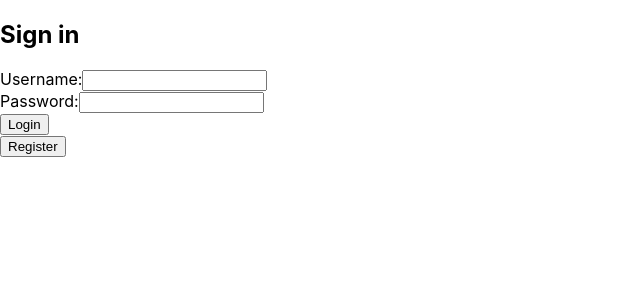
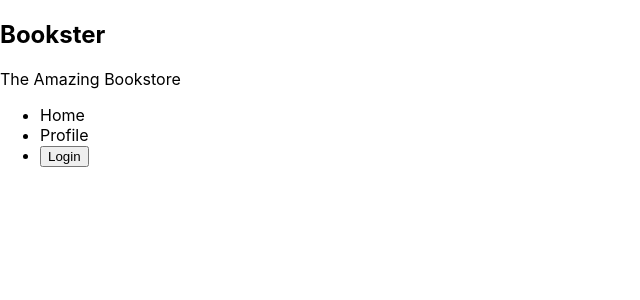
Before and after one commit to csmithmountain/bookstore-react-app, a React (Create React App) app in the folder client/: page / in a window 1280 px wide. Shown: the top 300 px of the page, without its empty margins (0-640 px from the left). Built offline with nearby package versions, Linux system fonts and the light colour scheme.

Commit message:
Fixed a navbar, changes to loginForm

```diff
--- a/client/src/App.js
+++ b/client/src/App.js
@@ -1,10 +1,11 @@
-import './App.css';
-import LoginForm from './components/LoginForm';
+import "./App.css";
+import LoginForm from "./components/LoginForm";
+import Navbar from "./components/Navbar";
 
 function App() {
   return (
     <>
-    <LoginForm/>
+      <Navbar />
     </>
   );
 }
--- a/client/src/components/Navbar.js
+++ b/client/src/components/Navbar.js
@@ -0,0 +1,42 @@
+import { useState } from "react";
+import LoginForm from "./LoginForm";
+
+const LoginModal = ({ onClose }) => {
+  return (
+    <div>
+      <LoginForm onSuccess={onClose} />
+      <button onClick={onClose}>Close</button>
+    </div>
+  );
+};
+
+function Navbar() {
+  const [showLoginModal, setShowLoginModal] = useState(false);
+
+  const handleLoginButtonClick = () => setShowLoginModal(true);
+
+  const handleCloseLoginModal = () => {
+    setShowLoginModal(false);
+  };
+
+  return (
+    <nav>
+      <h1>Bookster</h1>
+      <p>The Amazing Bookstore</p>
+      <ul>
+        <li>Home</li>
+        <li>Profile</li>
+        <li>
+          <button onClick={handleLoginButtonClick}>Login</button>
+        </li>
+      </ul>
+      {showLoginModal && (
+        <div>
+          <LoginModal onClose={handleCloseLoginModal} />
+        </div>
+      )}
+    </nav>
+  );
+}
+
+export default Navbar;
```
